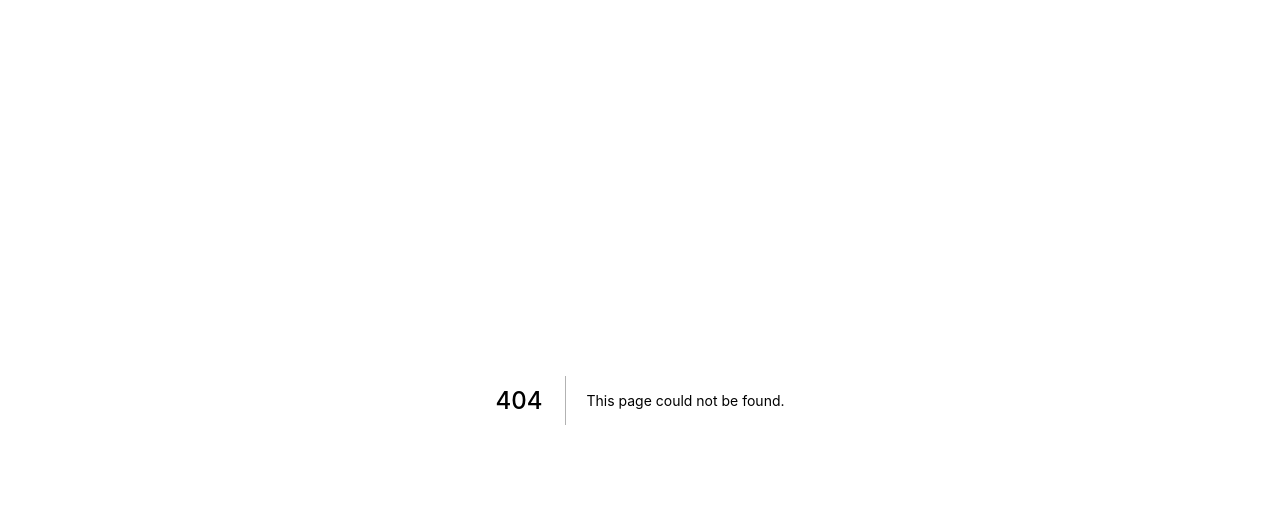
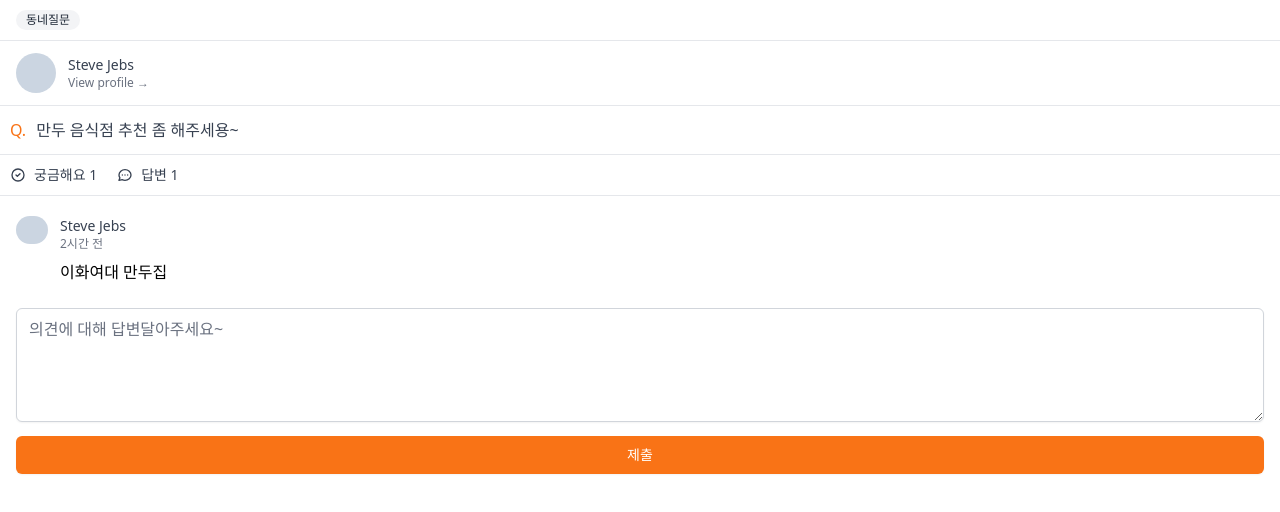
Before and after one commit to seongguk-yoon/carrot-market, a Next.js app: page /commnity/1 in a window 1280 px wide. Before the commit this address had no page. Shown: the top 512 px of the page. Built offline with nearby package versions, Linux system fonts and the light colour scheme.

Commit message:
TECH-Tailwind Practice step_5nd - write

```diff
--- /dev/null
+++ b/pages/commnity/[id].tsx
@@ -0,0 +1,88 @@
+import type { NextPage } from "next";
+
+const CommunityPostDetail: NextPage = () => {
+  return (
+    <div>
+      <span className="inline-flex items-center my-2.5 ml-4 px-2.5 py-0.5 rounded-full text-xs bg-gray-100 text-gray-800">
+        동네질문
+      </span>
+      <div className="flex mb-3  px-4 py-3 border-t border-b items-center space-x-3  cursor-pointer">
+        <div className=" px-4 w-10 h-10 rounded-full bg-slate-300" />
+        <div>
+          <p className="text-sm font-medium text-gray-700">Steve Jebs</p>
+          <p className="text-xs font-medium text-gray-500 ">
+            View profile &rarr;
+          </p>
+        </div>
+      </div>
+      <div></div>
+      <div className="mt-2 text-gray-700">
+        <span className="text-orange-500 font-medium px-2.5">Q.</span>
+        만두 음식점 추천 좀 해주세용~
+      </div>
+      <div className="flex space-x-5 mt-3 px-2.5 text-gray-700 py-2.5 border-t border-b-[1.5px] w-full">
+        <span className="flex space-x-2 items-center text-sm">
+          <svg
+            className="w-4 h-4"
+            fill="none"
+            stroke="currentColor"
+            viewBox="0 0 24 24"
+            xmlns="http://www.w3.org/2000/svg"
+          >
+            <path
+              strokeLinecap="round"
+              strokeLinejoin="round"
+              strokeWidth="2"
+              d="M9 12l2 2 4-4m6 2a9 9 0 11-18 0 9 9 0 0118 0z"
+            ></path>
+          </svg>
+          <span>궁금해요 1</span>
+        </span>
+        <span className="flex space-x-2 items-center text-sm">
+          <svg
+            className="w-4 h-4"
+            fill="none"
+            stroke="currentColor"
+            viewBox="0 0 24 24"
+            xmlns="http://www.w3.org/2000/svg"
+          >
+            <path
+              strokeLinecap="round"
+              strokeLinejoin="round"
+              strokeWidth="2"
+              d="M8 12h.01M12 12h.01M16 12h.01M21 12c0 4.418-4.03 8-9 8a9.863 9.863 0 01-4.255-.949L3 20l1.395-3.72C3.512 15.042 3 13.574 3 12c0-4.418 4.03-8 9-8s9 3.582 9 8z"
+            ></path>
+          </svg>
+          <span>답변 1</span>
+        </span>
+      </div>
+      <div className=" px-4 my-5 space-y-5">
+        <div className="flex items-start space-x-3">
+          <div className="w-8 h-7 bg-slate-300 rounded-full" />
+          <div>
+            <span className=" text-sm block font-medium text-gray-700">
+              Steve Jebs
+            </span>
+            <span className=" text-xs block  text-gray-500">2시간 전</span>
+            <p className="text-gary-700 mt-2">
+            이화여대 만두집
+            </p>
+          </div>
+          <div></div>
+        </div>
+      </div>
+      <div className="px-4">
+        <textarea
+          className="mt-1 shadow-sm w-full focus:ring-orange-500 rounded-md border-gray-300  focus:border-orange-500"
+          rows={4}
+          placeholder="의견에 대해 답변달아주세요~"
+        />
+        <button className="mt-2 w-full bg-orange-500 hover:bg-orange-600 text-white py-2 px-4 border border-transparent rounded-md shadow-sm text-sm font-medium focus:ring-2 focus:ring-offset-2 focus:ring-orange-500 focus:outline-none">
+          제출
+        </button>
+      </div>
+    </div>
+  );
+};
+
+export default CommunityPostDetail;
--- /dev/null
+++ b/pages/commnity/write.tsx
@@ -0,0 +1,18 @@
+import type { NextPage } from "next";
+
+const Write: NextPage = () => {
+  return (
+    <div className="px-4 py-10">
+      <textarea
+        className="mt-1 shadow-sm w-full focus:ring-orange-500 rounded-md border-gray-300  focus:border-orange-500"
+        rows={4}
+        placeholder="질문해주세요"
+      />
+      <button className="mt-2 w-full bg-orange-500 hover:bg-orange-600 text-white py-2 px-4 border border-transparent rounded-md shadow-sm text-sm font-medium focus:ring-2 focus:ring-offset-2 focus:ring-orange-500 focus:outline-none">
+        제출
+      </button>
+    </div>
+  );
+};
+
+export default Write;
```
